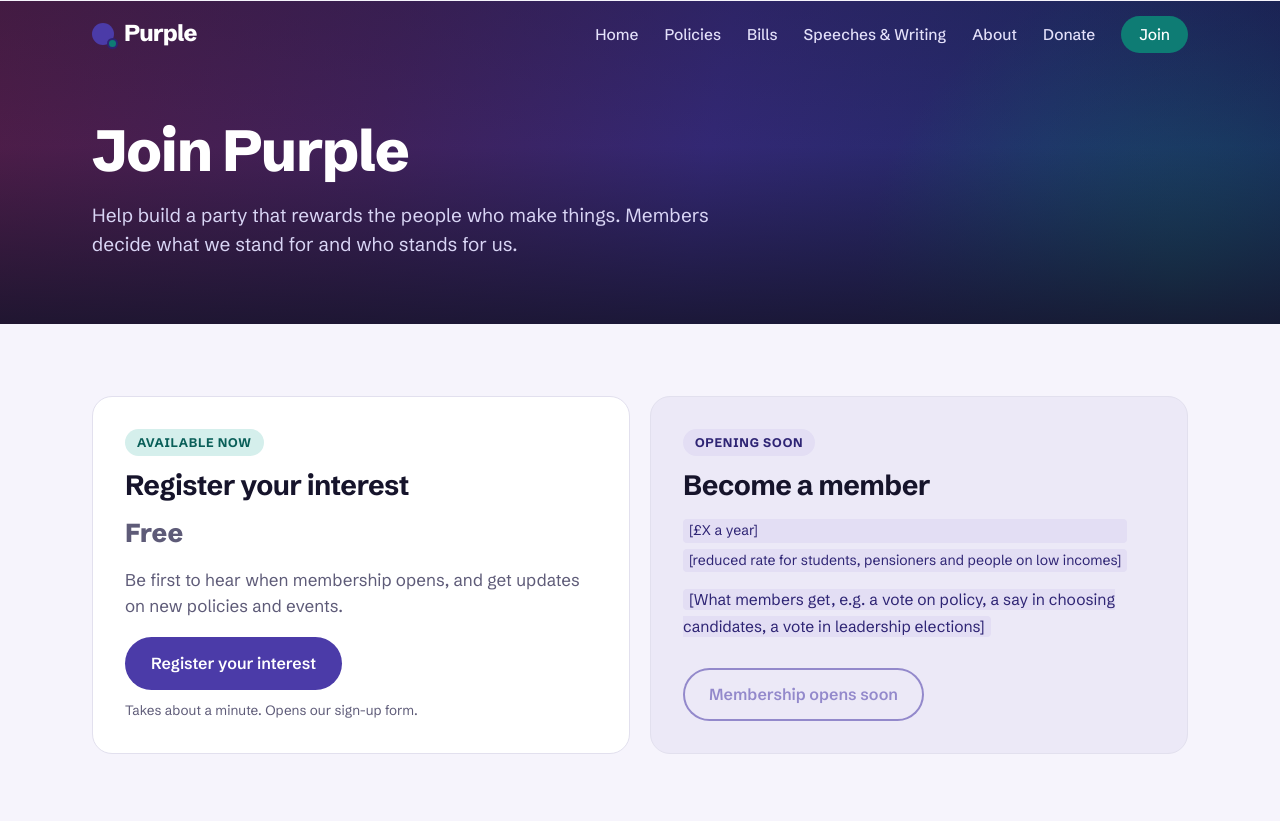
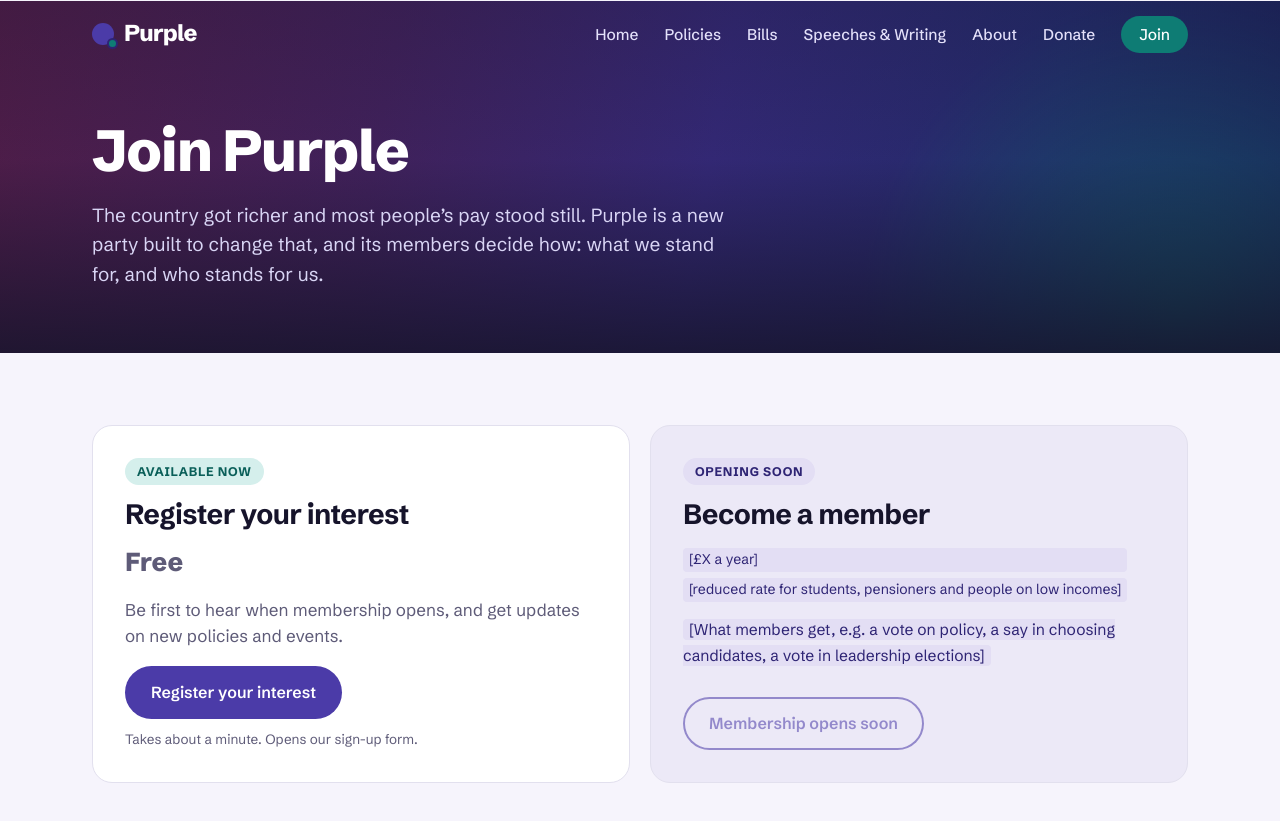
Before and after one commit to Purple-Party-uk/purple, a Jekyll site: the page built from join.html, in a window 1280 px wide and 900 px high. Shown: the top 821 px of the window. Built offline with Jekyll 4.4.1, drawn with Linux system fonts in a browser that asks for light colours.

Commit message:
Rewrite Join page intro around the new headline
Co-Authored-By: Claude Opus 5.5 <noreply@anthropic.com>
Claude-Session: https://claude.ai/code/session_01SsB3tQ9hDLbPmaLjke2Ahq

```diff
--- a/join.html
+++ b/join.html
@@ -6,7 +6,7 @@ permalink: /join/
 ---
 <div class="page-head donate-head"><div class="wrap">
   <h1>Join Purple</h1>
-  <p class="lede">Help build a party that rewards the people who make things. Members decide what we stand for and who stands for us.</p>
+  <p class="lede">The country got richer and most people’s pay stood still. Purple is a new party built to change that, and its members decide how: what we stand for, and who stands for us.</p>
 </div></div>
 
 <section class="block"><div class="wrap">
```
